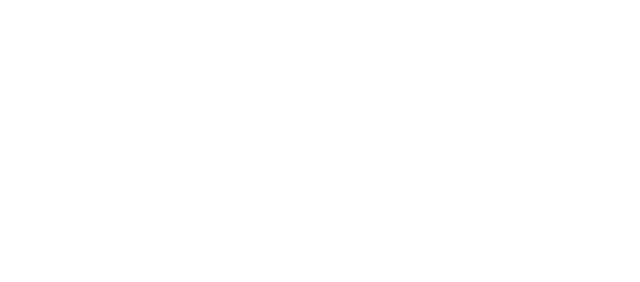
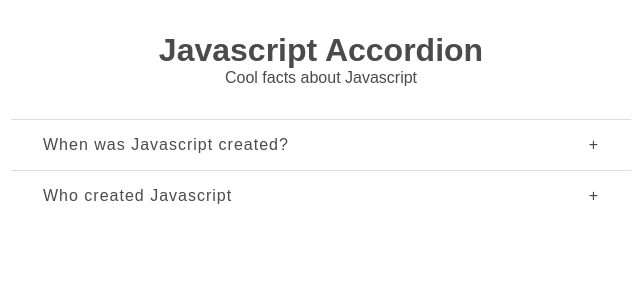
Before and after one commit to jvbigio/accordion, a plain HTML site: page index.html in a window 1280 px wide. Shown: the whole page, without its empty margins (319-959 px from the left). Drawn offline with Linux system fonts and the light colour scheme.

Commit message:
Finished CSS

```diff
--- a/index.html
+++ b/index.html
@@ -1,12 +1,48 @@
 <!DOCTYPE html>
 <html lang="en">
+
 <head>
   <meta charset="UTF-8">
   <meta name="viewport" content="width=device-width, initial-scale=1.0">
   <meta http-equiv="X-UA-Compatible" content="ie=edge">
   <title>Accordion</title>
+  <link rel="stylesheet" href="styles.css">
 </head>
+
 <body>
+  <header>
+    <div class="container">
+      <h1>Javascript Accordion</h1>
+      <p class="tagline">Cool facts about Javascript</p>
+    </div>
+  </header>
 
+  <main>
+    <div class="container">
+      <div class="accordion">
+        <div class="accordion__item">
+          <div class="accordion__heading">
+            <p class="accordion__title">When was Javascript created?</p>
+            <span class="accordion__icon">+</span>
+          </div>
+          <div class="accordion__details">
+            <p>Javascript, not to be confused with Java, was created in 10 days in May 1995.</p>
+          </div>
+        </div>
+        <div class="accordion">
+          <div class="accordion__item">
+            <div class="accordion__heading">
+              <p class="accordion__title">Who created Javascript</p>
+              <span class="accordion__icon">+</span>
+            </div>
+            <div class="accordion__details">
+              <p>Brendan Eich</p>
+            </div>
+          </div>
+        </div>
+      </div>
+  </main>
+  <script src="app.js"></script>
 </body>
+
 </html>
--- a/styles.css
+++ b/styles.css
@@ -0,0 +1,58 @@
+* {
+  margin: 0;
+  padding: 0;
+  box-sizing: border-box;
+}
+
+body {
+  font-family: Arial, Helvetica, sans-serif;
+  color: #4b4b4b;
+}
+
+.container {
+  max-width: 960px;
+  margin: 0 auto;
+}
+
+header {
+  text-align: center;
+  margin: 2rem;
+}
+
+header > h1 {
+  text-transform: uppercase;
+}
+
+header > .tagline {
+  font-size: 1.2rem;
+}
+
+.accordion {
+  width: 620px;
+  margin: 0 auto;
+}
+
+.accordion__heading {
+  display: flex;
+  justify-content: space-between;
+  padding: 1rem 2rem;
+  border-top: 1px solid #ddd;
+  letter-spacing: 1px;
+}
+
+.accordion__heading:hover {
+  cursor: pointer;
+}
+
+.accordion__details {
+  max-height: 0;
+  overflow: hidden;
+  transition: 0.3s all ease;
+  margin-left: 2rem;
+}
+
+.accordion__details > p {
+  padding: 1.2rem 0;
+  line-height: 1.2rem;
+  font-size: 0.8rem;
+}
```
